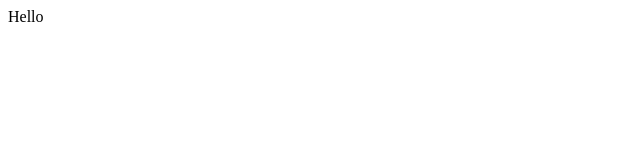
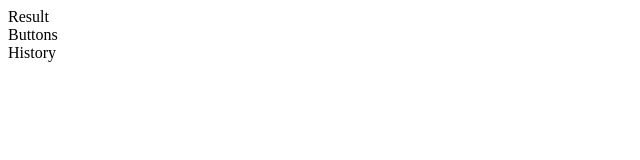
Before and after one commit to alexkim612/Calculator, a React app: page / in a window 1280 px wide. Shown: the top 160 px of the page, without its empty margins (0-640 px from the left). Built offline with nearby package versions, Linux system fonts and the light colour scheme; the HTML template or start-up script is replaced by a standard one.

Commit message:
Major components added

```diff
--- a/client/src/components/App.jsx
+++ b/client/src/components/App.jsx
@@ -1,4 +1,7 @@
 import React from 'react';
+import Buttons from './Buttons.jsx';
+import History from './History.jsx';
+import Result from './Result.jsx';
 
 class App extends React.Component {
   constructor(props){
@@ -7,7 +10,16 @@ class App extends React.Component {
 
   render() {
     return (
-      <div>Hello</div>
+      <div>
+        <Result>
+        </Result>
+
+        <Buttons>
+        </Buttons>
+
+        <History>
+        </History>
+      </div>
     );
   }
 }
--- /dev/null
+++ b/client/src/components/Buttons.jsx
@@ -0,0 +1,15 @@
+import React from 'react';
+
+class Buttons extends React.Component {
+
+
+  render() {
+    return (
+      <div>
+        Buttons
+      </div>
+    )
+  }
+}
+
+export default Buttons;
--- /dev/null
+++ b/client/src/components/History.jsx
@@ -0,0 +1,14 @@
+import React from 'react';
+
+class History extends React.Component {
+
+  render() {
+    return (
+      <div>
+        History
+      </div>
+    )
+  }
+}
+
+export default History;
--- /dev/null
+++ b/client/src/components/Result.jsx
@@ -0,0 +1,14 @@
+import React from 'react';
+
+class Result extends React.Component {
+
+  render() {
+    return (
+      <div>
+        Result
+      </div>
+    )
+  }
+}
+
+export default Result;
```
Also changed, not shown: 1 other file (tests, documents, lock files or other folders).
